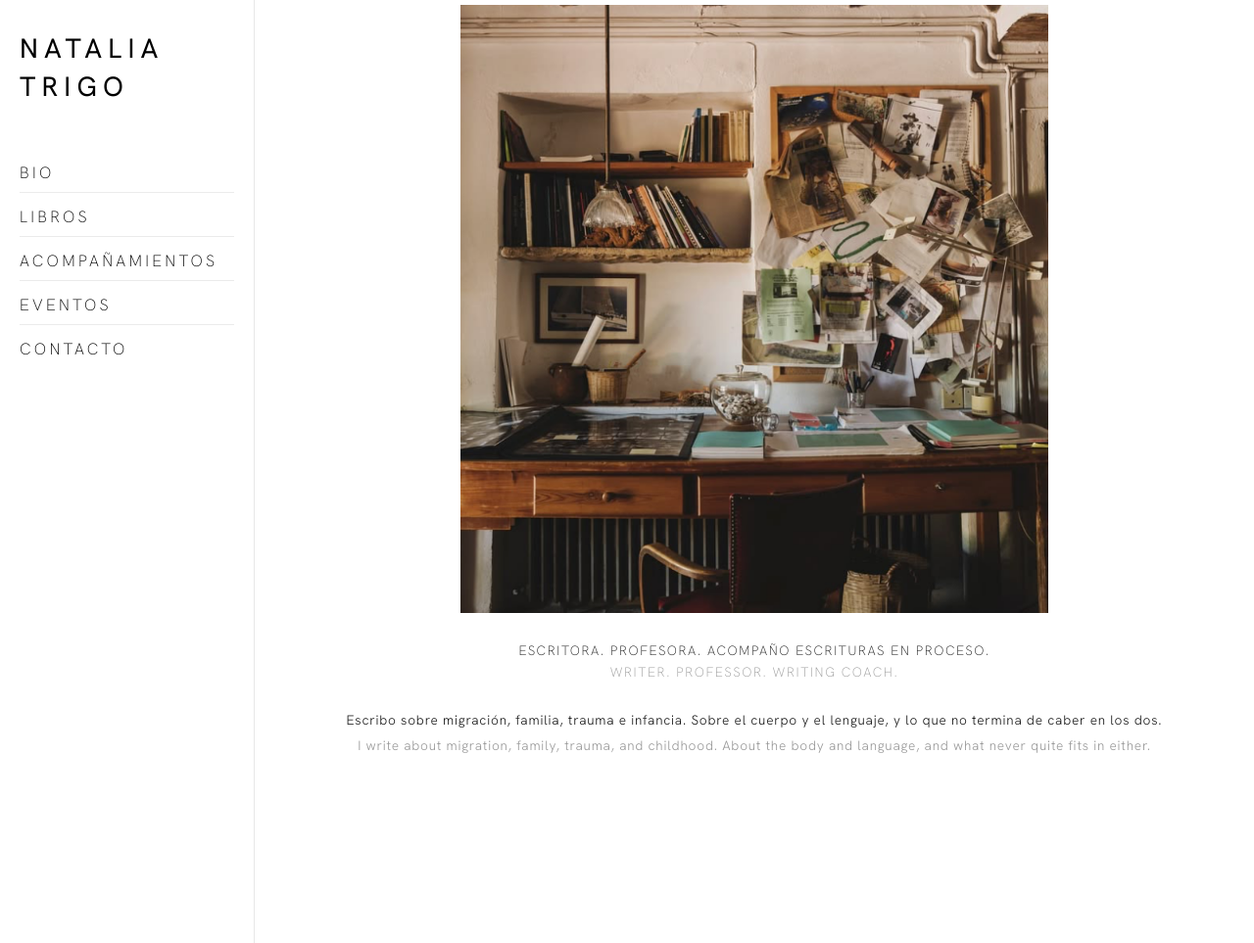
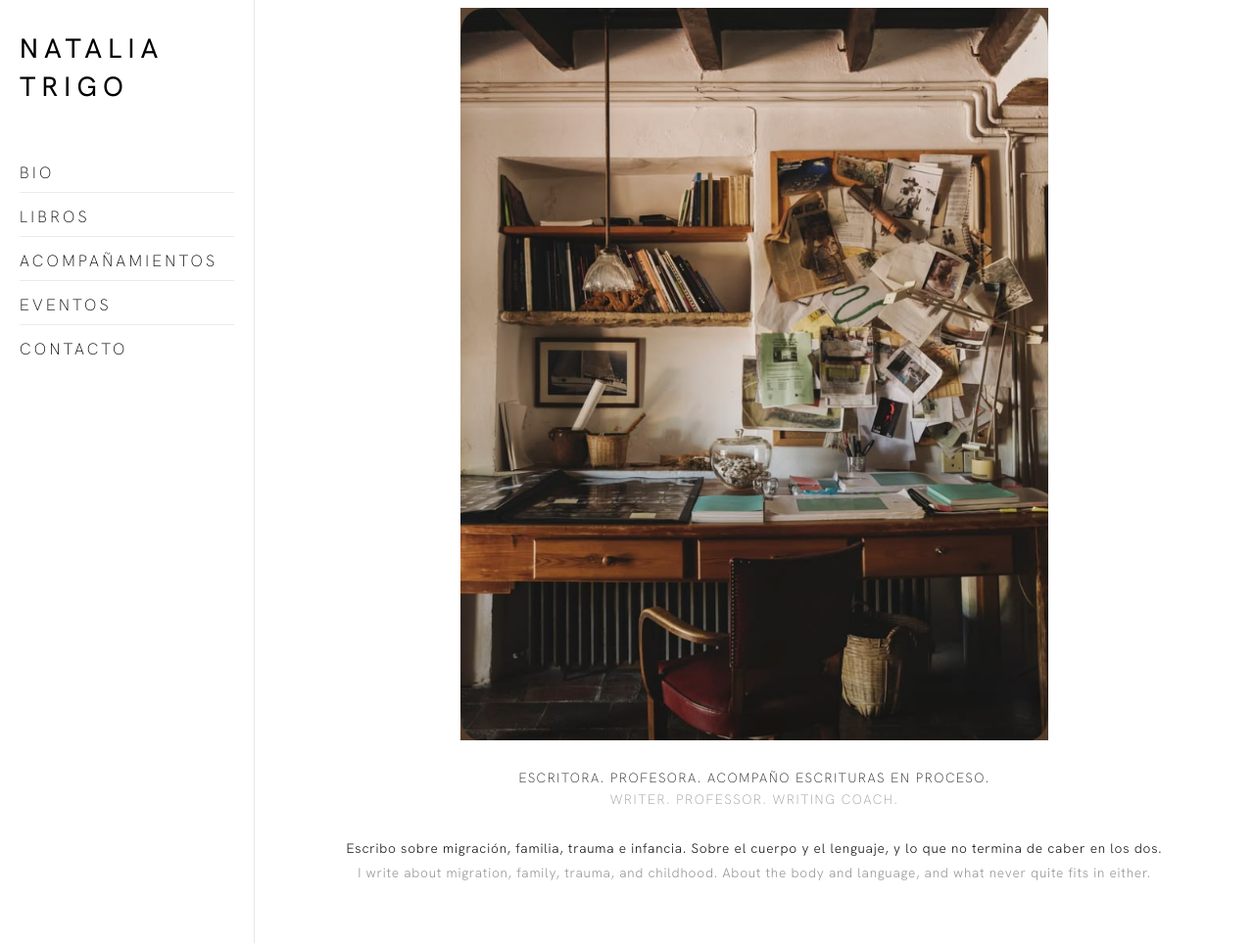
Before and after one commit to nat-duble/nataliatrigo.com, a Jekyll site: the page built from index.html, in a window 1280 px wide and 963 px high. Shown: the whole window at 98% size. Built offline with Jekyll 4.4.1, drawn with Linux system fonts in a browser that asks for light colours; nearby versions of some CDN libraries; the list of posts is cut into pages by our own code.

Commit message:
Show full image + text on home without scroll; remove bio photo

```diff
--- a/_sass/_home.scss
+++ b/_sass/_home.scss
@@ -1,15 +1,21 @@
 .layout-home .content-wrapper {
   padding: 0;
+  display: flex;
+  flex-direction: column;
+  min-height: 100vh;
 }
 
 .home-image {
-  height: 65vh;
+  flex: 1;
   overflow: hidden;
+  display: flex;
+  align-items: center;
+  justify-content: center;
 
   img {
     width: 100%;
     height: 100%;
-    object-fit: cover;
+    object-fit: contain;
     object-position: center;
     display: block;
   }
```
Also changed, not shown: pages/bio.md (+0 -2 lines).
